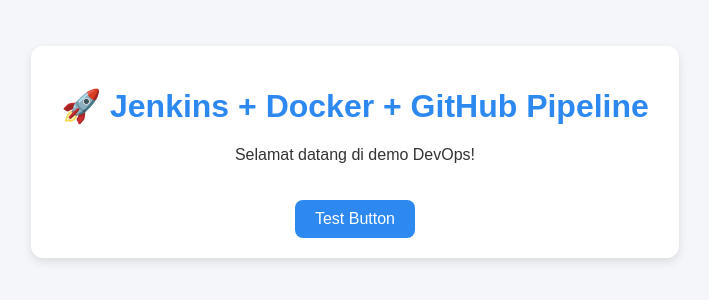
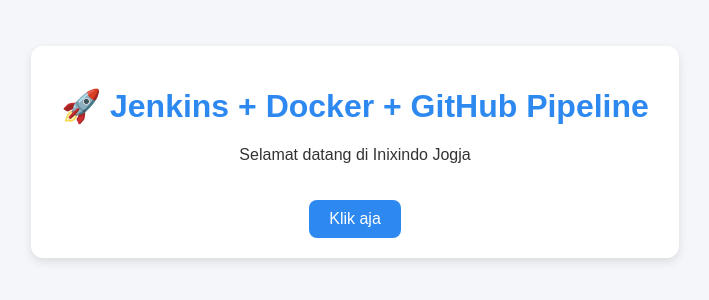
Before and after one commit to DickyfliPerdanaPutra/my-js-apps, a website: page public/index.html in a window 1280 px wide. Shown: the part 248-548 px from the top of the page, without its empty margins (285-994 px from the left). Drawn offline with Linux system fonts and the light colour scheme.

Commit message:
Update index.html

```diff
--- a/public/index.html
+++ b/public/index.html
@@ -43,8 +43,8 @@
 <body>
     <div class="card">
         <h1>🚀 Jenkins + Docker + GitHub Pipeline</h1>
-        <p>Selamat datang di demo DevOps!</p>
-        <button onclick="alert('Build berhasil via Jenkins!')">Test Button</button>
+        <p>Selamat datang di Inixindo Jogja</p>
+        <button onclick="alert('Build berhasil via Jenkins!')">Klik aja</button>
     </div>
 </body>
 </html>
```
